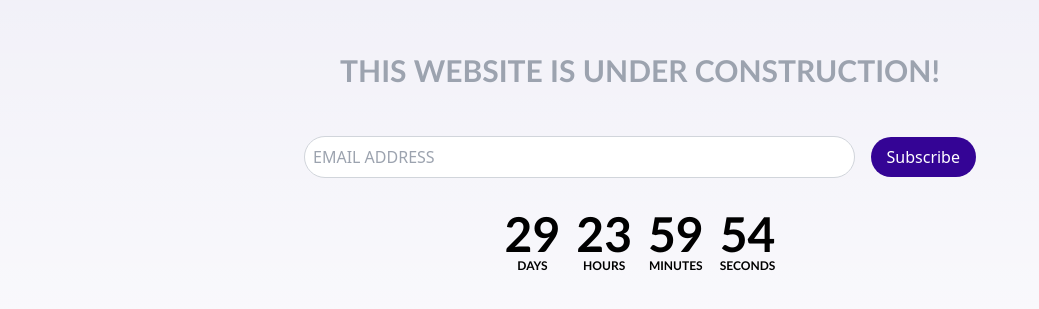
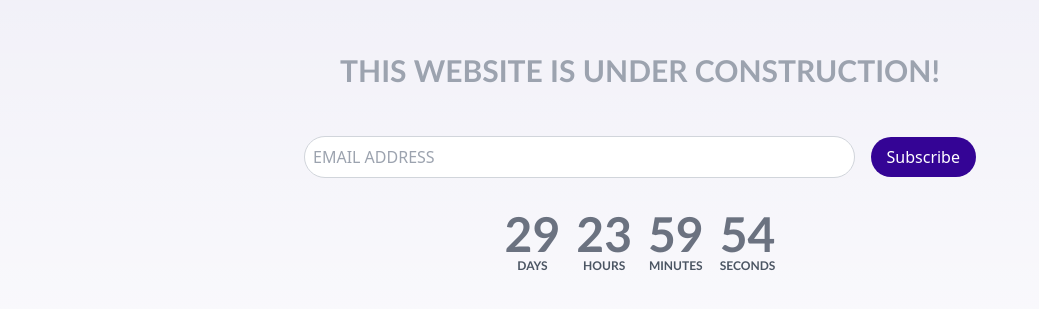
Before and after one commit to zieeco/coming-soon-page, a Next.js app: page / in a window 1280 px wide. Shown: the part 221-530 px from the top of the page, without its empty margins (0-1039 px from the left). Built offline with nearby package versions, Linux system fonts and the light colour scheme.

Commit message:
feat: add colours to text

```diff
--- a/src/components/CountdownTimer.tsx
+++ b/src/components/CountdownTimer.tsx
@@ -40,20 +40,20 @@ const CountdownTimer: React.FC<CountdownTimerProps> = ({ initialTargetDate }) =>
   return (
     <div className="flex justify-center items-center flex-wrap gap-4 my-8">
       <div className="all-font flex flex-col items-center">
-        <p className="font-semibold md:font-extrabold md:text-5xl ">{timeLeft.days}</p>
-        <p className="text-xs uppercase font-bold">Days</p>
+        <p className="font-semibold text-gray-500  md:font-extrabold md:text-5xl ">{timeLeft.days}</p>
+        <p className="text-xs text-gray-600  uppercase font-bold">Days</p>
       </div>
       <div className="all-font flex flex-col items-center">
-        <p className="font-semibold md:font-extrabold md:text-5xl ">{timeLeft.hours}</p>
-        <p className="text-xs uppercase font-bold">Hours</p>
+        <p className="font-semibold text-gray-500  md:font-extrabold md:text-5xl ">{timeLeft.hours}</p>
+        <p className="text-xs text-gray-600  uppercase font-bold">Hours</p>
       </div>
       <div className="all-font flex flex-col items-center">
-        <p className="font-semibold md:font-extrabold md:text-5xl">{timeLeft.minutes}</p>
-        <p className="text-xs uppercase font-bold">Minutes</p>
+        <p className="font-semibold text-gray-500  md:font-extrabold md:text-5xl">{timeLeft.minutes}</p>
+        <p className="text-xs text-gray-600  uppercase font-bold">Minutes</p>
       </div>
       <div className="all-font flex flex-col items-center">
-        <p className="font-semibold md:font-extrabold md:text-5xl">{timeLeft.seconds}</p>
-        <p className="text-xs uppercase font-bold">Seconds</p>
+        <p className="font-semibold text-gray-500  md:font-extrabold md:text-5xl">{timeLeft.seconds}</p>
+        <p className="text-xs text-gray-600  uppercase font-bold">Seconds</p>
       </div>
     </div>
   );
```
